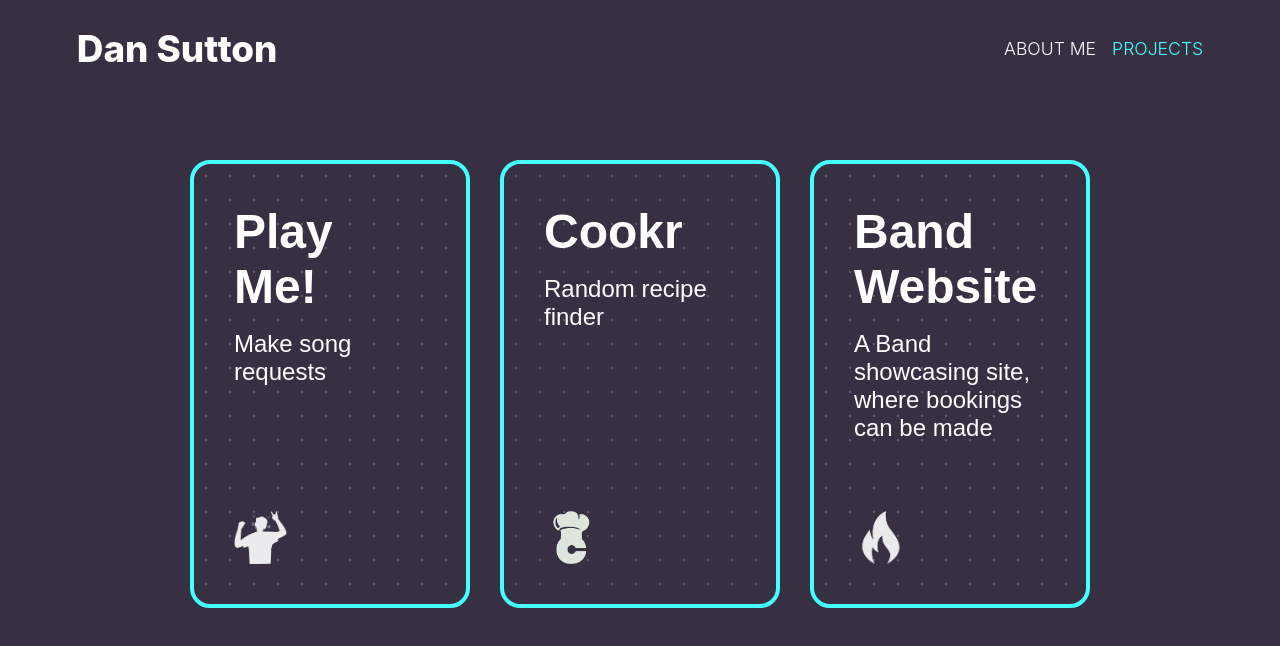
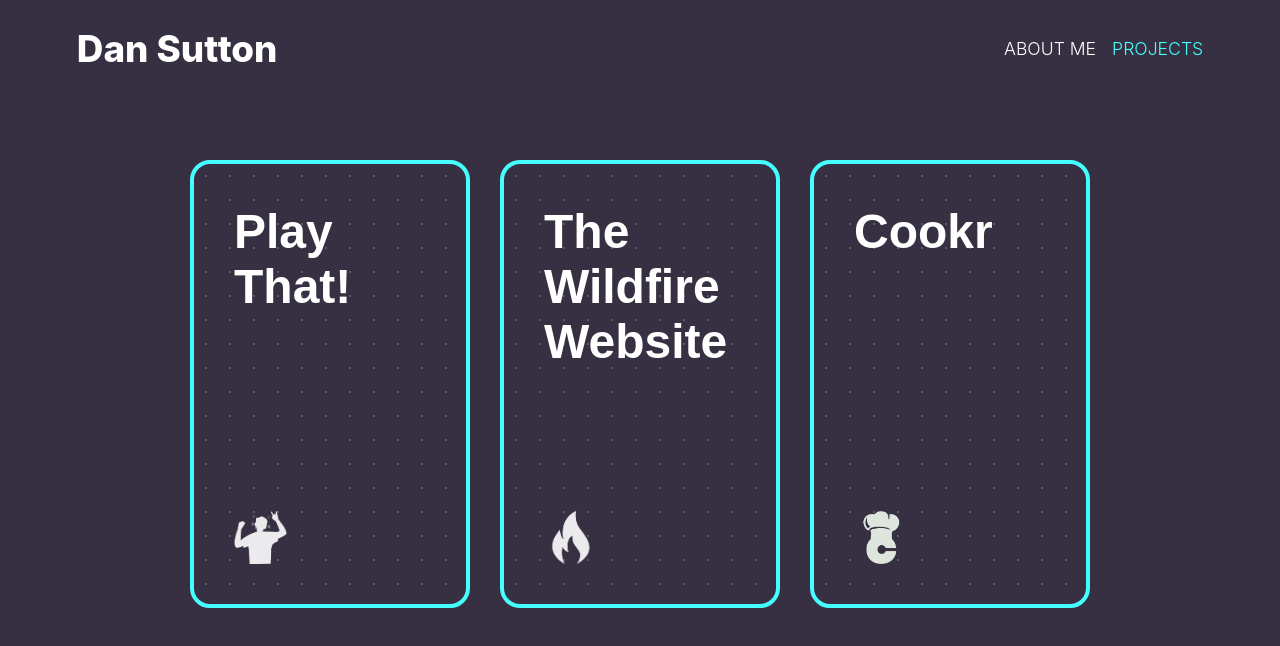
Before and after one commit to Dan-Sutton/dan-sutton-portfolio, a React (Create React App) app: page /#/projects in a window 1280 px wide. Shown: the top 646 px of the page. Built offline with nearby package versions, Linux system fonts and the light colour scheme.

Commit message:
refactored cards code

```diff
--- a/src/Projects/Projects.js
+++ b/src/Projects/Projects.js
@@ -1,10 +1,6 @@
 import React from "react";
 import "./projects.css";
 import Card from "../components/Card";
-import cookr from "../assets/cookr.png";
-import fire from "../assets/fire.png";
-// import lastminband from "../assets/lastminband.png";
-import playme from "../assets/playme.png";
 import { useState } from "react";
 import Backdrop from "../components/Backdrop/backdrop";
 import { modalInfo } from "../assets/SeedData/modalInfo";
@@ -18,10 +14,11 @@ function Projects() {
   const close = () => setModalOpen(false);
   const open = () => setModalOpen(true);
 
-  function handleModal(cardDetails) {
-    setSelectedCard(modalInfo[cardDetails]);
+  function handleModal(index) {
+    setSelectedCard(modalInfo[index]);
     modalOpen ? close() : open();
   }
+
   return (
     <motion.div
       id="cards"
@@ -29,34 +26,19 @@ function Projects() {
       animate={{ opacity: 1, y: 0 }}
       exit={{ opacity: 0, yChannelSelector: -100 }}
     >
-      <Card
-        title={"Play Me!"}
-        subtitle={"Make song requests"}
-        icon={playme}
-        onClick={() => {
-          handleModal("playme");
-          setMobileView(true);
-        }}
-      />
-      <Card
-        title={"Cookr"}
-        subtitle={"Random recipe finder"}
-        icon={cookr}
-        onClick={() => {
-          handleModal("cookr");
-          setMobileView(true);
-        }}
-      />
-
-      <Card
-        title={"Band Website"}
-        subtitle={"A Band showcasing site, where bookings can be made"}
-        icon={fire}
-        onClick={() => {
-          handleModal("bandSite");
-          setMobileView(false);
-        }}
-      />
+      {modalInfo.map((item, index) => {
+        return (
+          <Card
+            title={item.title}
+            subtitle={item.subtitle}
+            icon={item.icon}
+            onClick={() => {
+              handleModal(index);
+              setMobileView(false);
+            }}
+          />
+        );
+      })}
 
       {modalOpen && (
         <Backdrop
--- a/src/assets/SeedData/modalInfo.js
+++ b/src/assets/SeedData/modalInfo.js
@@ -1,5 +1,35 @@
-export const modalInfo = {
-  cookr: {
+import cookr from "../../assets/cookr.png";
+import fire from "../../assets/fire.png";
+import playme from "../../assets/playme.png";
+
+export const modalInfo = [
+  {
+    name: "playme",
+    title: "Play That!",
+    description:
+      "I created this app with the purpose of solving an issue that I run into as a live musician. People sometimes interrupt me mid-set to make song requests. I thought that I could create a platform that would allow users to make song requests to someone that they are watching. My main learning object was to understand how to use Firebase authentication and Firestore. An artist can sign up using their Google account, and create a unique ‘request code’, that audience members can reference when making their requests. This request code can be updated when needed. Audience members currently don’t have to log in, but instead are required to input the request code given to them from an artist, and input request details. This is then submitted to Firestore, and linked to that artist’s own store. The artist is also able to achieve all CRUD operations.",
+    video:
+      "https://res.cloudinary.com/dsdpn6tzq/video/upload/v1670020196/Website/play_me_final_gymf5l.mov",
+    github: "https://github.com/Dan-Sutton/play-me-2.0",
+    link: "https://playthat.xyz/",
+    stack: ["NextJS", "CSS", "Firebase", "Firestore"],
+    icon: playme,
+  },
+  {
+    name: "bandSite",
+    title: "The Wildfire Website",
+    description:
+      "This website was created for my band, and is used by clients and the public to book us and Gian information about the band. The EVENTS page uses, Hygraph: a native GraphQL Headless CMS. New events are added to Hygraph, and the page will dynamically update accordingly. This makes it a lot easer for myself and other band members to update the page. Additionally, I used a service called EmailJS, that allows me to implement a contact form onto the website. Any emails made on the website go straight to our shared Gmail account. Content, such as videos and images are currently stored in Cloudinary.",
+    video:
+      "https://res.cloudinary.com/dsdpn6tzq/video/upload/v1670020196/Website/play_me_final_gymf5l.mov",
+    github: "https://github.com/Dan-Sutton/band-webiste-2.0",
+    link: "https://www.the-wildfire.co.uk/",
+    stack: ["NextJS", "CSS", "GraphQL", "EmailJS"],
+    icon: fire,
+  },
+
+  {
+    name: "cookr",
     title: "Cookr",
     description:
       "With the creation of this app, I aimed to solve the daily issue of what to have at meal times. I was inspired by the quick and simple useage of Tinder, which gives the user a quick overview of information, allowing them to quickly decide 'yes', or 'no'. My learning focus here was to practise fetching information from a API. ",
@@ -8,25 +38,6 @@ export const modalInfo = {
     github: "https://github.com/Dan-Sutton/cookr",
     link: "https://dan-sutton.github.io/cookr/",
     stack: ["React", "CSS", "APIs"],
+    icon: cookr,
   },
-  bandSite: {
-    title: "The Wildfire Website",
-    description:
-      "This website was created for my band, and is used by clients and the public to book us and Gian information about the band. The EVENTS page uses, Hygraph: a native GraphQL Headless CMS. New events are added to Hygraph, and the page will dynamically update accordingly. This makes it a lot easer for myself and other band members to update the page. Additionally, I used a service called EmailJS, that allows me to implement a contact form onto the website. Any emails made on the website go straight to our shared Gmail account. Content, such as videos and images are currently stored in Cloudinary.",
-    video:
-      "https://res.cloudinary.com/dsdpn6tzq/video/upload/v1670020196/Website/play_me_final_gymf5l.mov",
-    github: "https://github.com/Dan-Sutton/band-webiste-2.0",
-    link: "https://www.the-wildfire.co.uk/",
-    stack: ["NextJS", "CSS", "GraphQL", "EmailJS"],
-  },
-  playme: {
-    title: "Play Me!",
-    description:
-      "I created this app with the purpose of solving an issue that I run into as a live musician. People sometimes interrupt me mid-set to make song requests. I thought that I could create a platform that would allow users to make song requests to someone that they are watching. My main learning object was to understand how to use Firebase authentication and Firestore. An artist can sign up using their Google account, and create a unique ‘request code’, that audience members can reference when making their requests. This request code can be updated when needed. Audience members currently don’t have to log in, but instead are required to input the request code given to them from an artist, and input request details. This is then submitted to Firestore, and linked to that artist’s own store. The artist is also able to achieve all CRUD operations.",
-    video:
-      "https://res.cloudinary.com/dsdpn6tzq/video/upload/v1670020196/Website/play_me_final_gymf5l.mov",
-    github: "https://github.com/Dan-Sutton/play-me-2.0",
-    link: "https://playmeapp.netlify.app/auth/login",
-    stack: ["NextJS", "CSS", "Firebase", "Firestore"],
-  },
-};
+];
```
